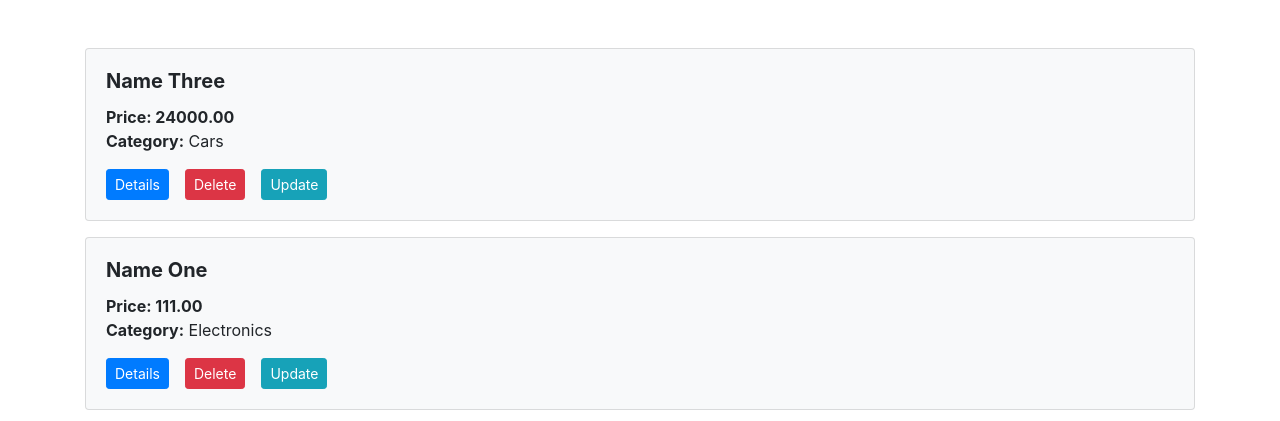
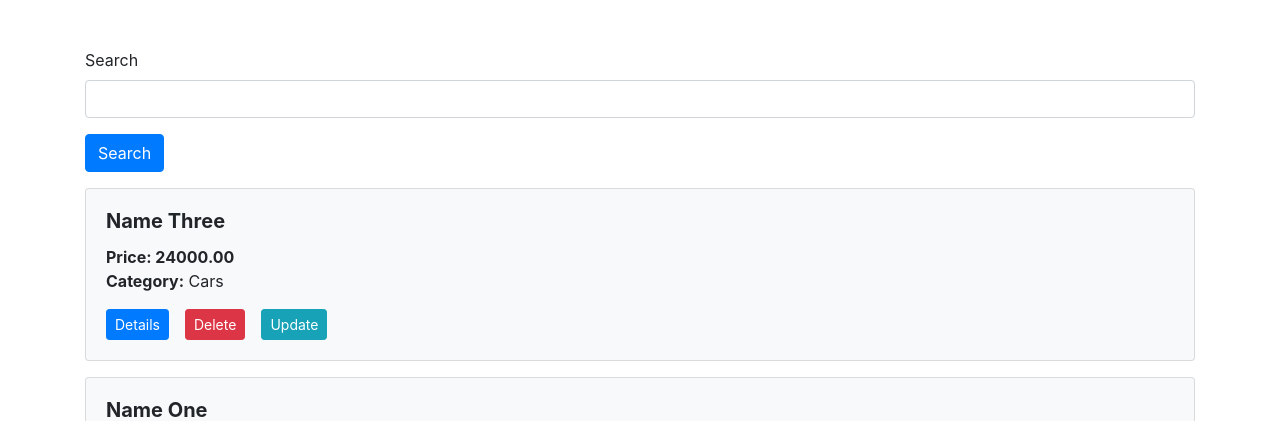
Before and after one commit to ihinion/shop, a Django app: page / in a window 1280 px wide. Shown: the part 56-477 px from the top of the page. Run offline with Django 3.2, Linux system fonts and the light colour scheme; data comes from the database, SQL or seed files in the repository; some libraries are stand-ins or nearby versions.

Commit message:
Created SearchForm, added search form to index.html, changed index_view, performed minor styling changes in add.html, form.html, update.html

```diff
--- a/source/webapp/forms.py
+++ b/source/webapp/forms.py
@@ -12,3 +12,7 @@ class ProductForm(forms.Form):
     amount = forms.IntegerField(label='Amount', min_value=0, required=True)
     price = forms.DecimalField(label='Price', max_digits=7, decimal_places=2, validators=[MinValueValidator(0)],
                                required=True)
+
+
+class SearchForm(forms.Form):
+    search = forms.CharField(max_length=100, required=False, label=None)
--- a/source/webapp/templates/add.html
+++ b/source/webapp/templates/add.html
@@ -4,5 +4,7 @@
 <h2 class="my-3">Add new product</h2>
     <form action="{% url 'add' %}" method="post">
         {% include 'partial/form.html' with button_text='Add' %}
+        <a class="btn btn-secondary" href="{% url 'index' %}" role="button">Index</a>
     </form>
+
 {% endblock %}
--- a/source/webapp/templates/index.html
+++ b/source/webapp/templates/index.html
@@ -8,6 +8,9 @@
 {% endblock %}
 
 {% block content %}
+    <form class="mb-3" action="{% url 'index' %}" method="get">
+        {% include 'partial/form.html' with button_text='Search' %}
+    </form>
     {% for product in products %}
         {% if product.amount >= 1 %}
             <div class="card bg-light mb-3">
--- a/source/webapp/templates/partial/form.html
+++ b/source/webapp/templates/partial/form.html
@@ -11,4 +11,3 @@
     <p>{{ field|add_class:'form-control' }}</p>
 {% endfor %}
 <input class="btn btn-primary" type="submit" value="{{ button_text }}">
-<a class="btn btn-secondary" href="{% url 'index' %}" role="button">Index</a>
--- a/source/webapp/templates/update.html
+++ b/source/webapp/templates/update.html
@@ -6,6 +6,7 @@
     <form action="{% url 'update' product.pk %}" method="post">
         {% include 'partial/form.html' with button_text='Update' %}
         <a class="btn btn-warning" href="{% url 'product' product.pk %}" role="button">View product</a>
+        <a class="btn btn-secondary" href="{% url 'index' %}" role="button">Index</a>
     </form>
 </div>
 {% endblock %}
--- a/source/webapp/views.py
+++ b/source/webapp/views.py
@@ -1,11 +1,16 @@
 from webapp.models import Product
 from django.shortcuts import redirect, get_object_or_404, render
-from webapp.forms import ProductForm
+from webapp.forms import ProductForm, SearchForm
 
 
 def index_view(request):
+    form = SearchForm(data=request.GET)
     products = Product.objects.all().order_by('category', 'name')
-    return render(request, 'index.html', {'products': products})
+    if form.is_valid():
+        search = form.cleaned_data['search']
+        if search:
+            products = products.filter(name__icontains=form.cleaned_data['search'])
+    return render(request, 'index.html', {'products': products, 'form': form})
 
 
 def product_view(request, pk):
```
